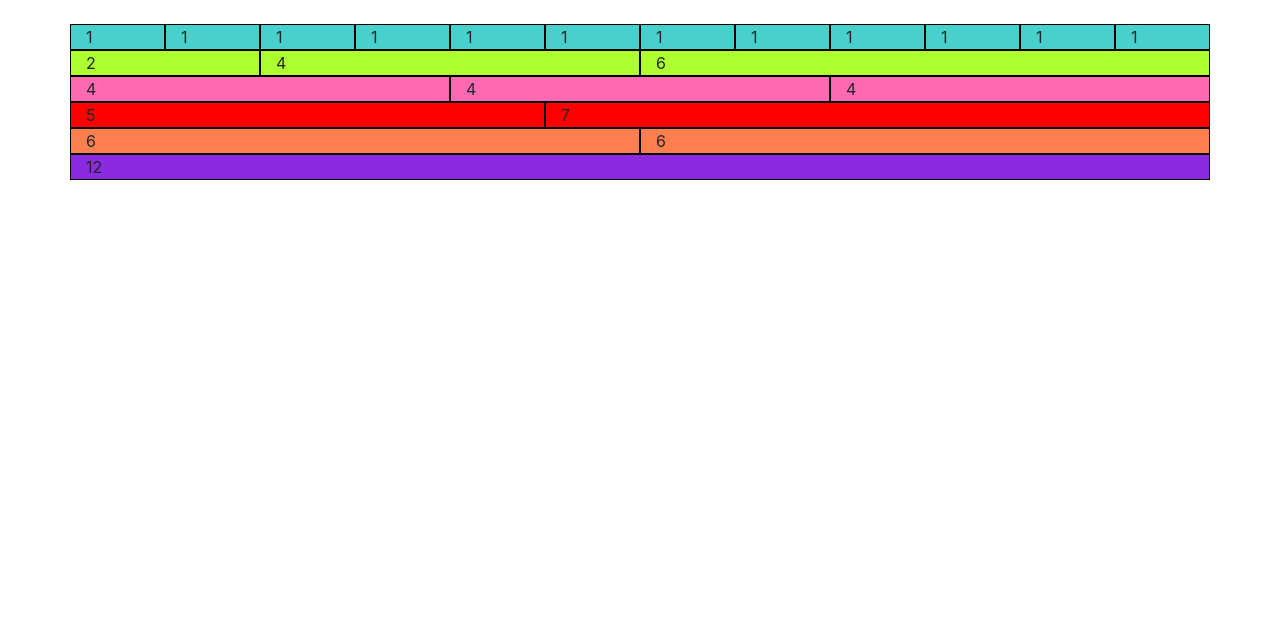
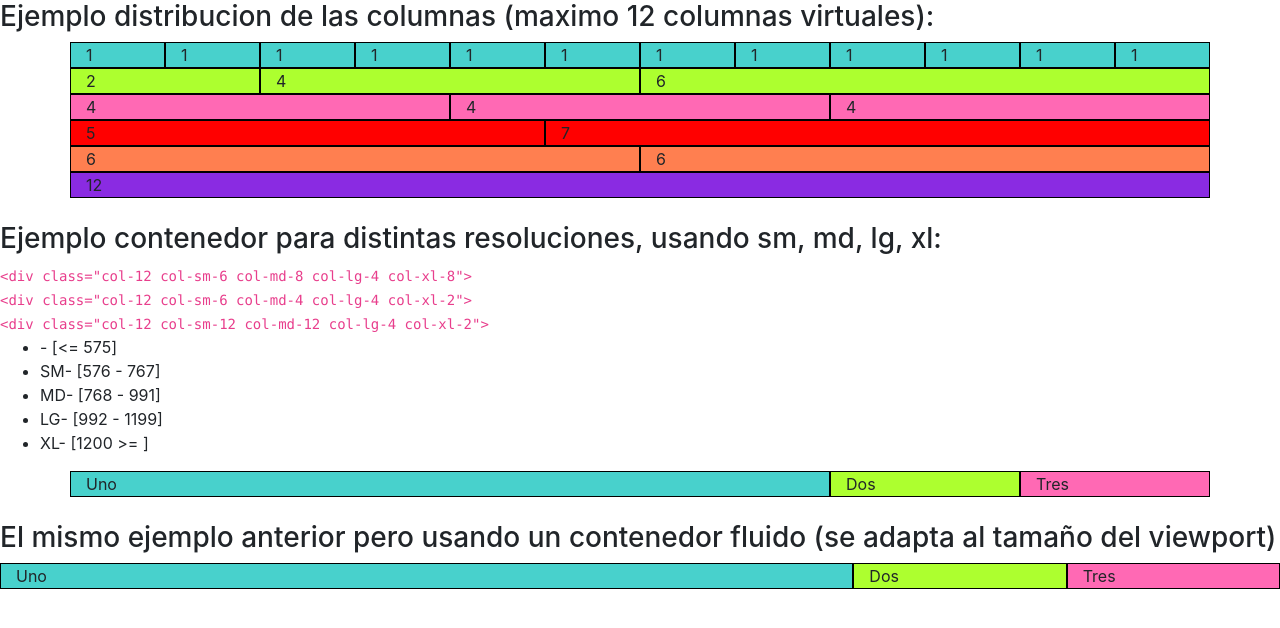
Before and after one commit to cartovarc/EjemplosBootstrap, a plain HTML site: page Ejemplos Contenedores.html in a window 1280 px wide. Drawn offline with Linux system fonts and the light colour scheme.

Commit message:
Ejemplos contenedores terminados

```diff
--- a/index.html
+++ b/Ejemplos Contenedores.html
@@ -37,7 +37,7 @@
     </head>
 
     <body>
-        <br>
+        <h3>Ejemplo distribucion de las columnas (maximo 12 columnas virtuales):</h3>
         <div class="container">
             <div class="row uno">
                 <div class ="col-1 conborde">1</div>
@@ -76,10 +76,36 @@
             </div>
         </div>
 
+        <br>
+        <h3>Ejemplo contenedor para distintas resoluciones, usando sm, md, lg, xl:</h3>
 
+        <code>&lt;div class="col-12 col-sm-6 col-md-8 col-lg-4 col-xl-8"&gt;</code><br>
+        <code>&lt;div class="col-12 col-sm-6 col-md-4 col-lg-4 col-xl-2"&gt;</code><br>
+        <code>&lt;div class="col-12 col-sm-12 col-md-12 col-lg-4 col-xl-2"&gt;</code><br>
+        <ul>
+            <li>- [<= 575]</li>
+            <li>SM- [576 - 767]</li>
+            <li>MD- [768 - 991]</li>
+            <li>LG- [992 - 1199]</li>
+            <li>XL- [1200 >= ]</li>
+        </ul>
+        <div class="container">
+            <div class="row">
+                <div class="col-12 col-sm-6 col-md-8 col-lg-4 col-xl-8 conborde uno">Uno</div>
+                <div class="col-12 col-sm-6 col-md-4 col-lg-4 col-xl-2 conborde dos">Dos</div>
+                <div class="col-12 col-sm-12 col-md-12 col-lg-4 col-xl-2 conborde tres">Tres</div>
+            </div>
+        </div>
 
-
-
+        <br>
+        <h3>El mismo ejemplo anterior pero usando un contenedor fluido (se adapta al tamaño del viewport)</h3>
+        <div class="container-fluid">
+                <div class="row">
+                    <div class="col-12 col-sm-6 col-md-8 col-lg-4 col-xl-8 conborde uno">Uno</div>
+                    <div class="col-12 col-sm-6 col-md-4 col-lg-4 col-xl-2 conborde dos">Dos</div>
+                    <div class="col-12 col-sm-12 col-md-12 col-lg-4 col-xl-2 conborde tres">Tres</div>
+                </div>
+        </div>
 
         <script src="js/jquery-3.3.1.slim.min.js"></script>
         <script src="js/popper.min.js7 "></script>
```
